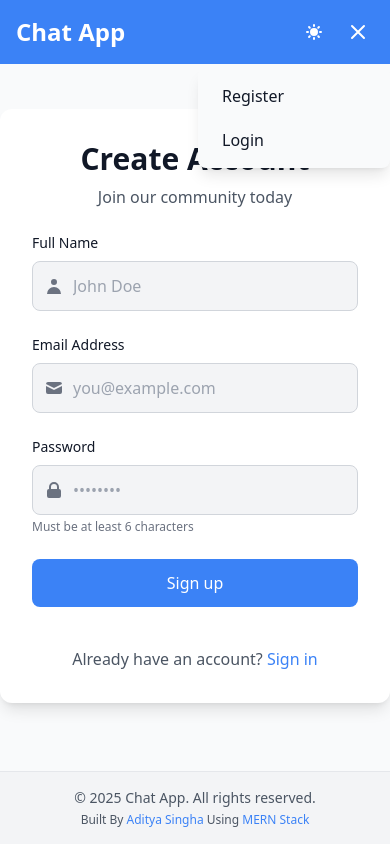
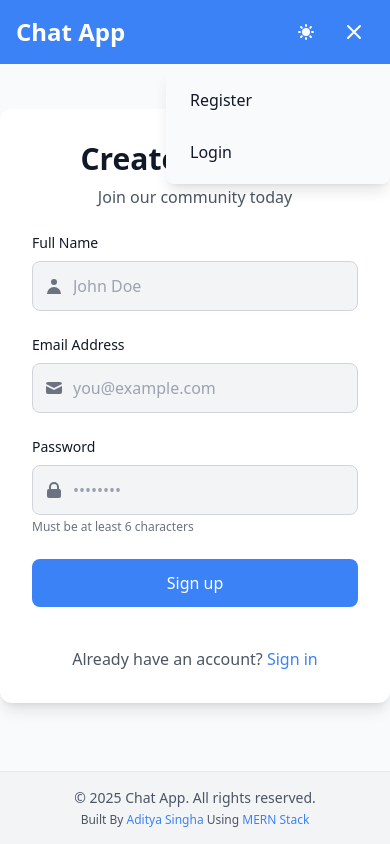
Before and after one commit to Aditya201514049/chat-app, a React (Vite) app in the folder frontend/: page / in a window 390 px wide. Both pictures are taken after a click on the button 358 px from the left and 32 px from the top of the page. Built offline with nearby package versions, Linux system fonts and the light colour scheme; no server answers.

Commit message:
fix: improve Navbar component's mobile and desktop dropdown handling by adding touch event support, refining click target checks, and enhancing accessibility with updated styles

```diff
--- a/frontend/src/components/Navbar.jsx
+++ b/frontend/src/components/Navbar.jsx
@@ -45,7 +45,8 @@ const Navbar = () => {
   }, [token]);
 
   useEffect(() => {
-    const handleClickOutside = (event) => {
+    const handleClickOrTouchOutside = (event) => {
+      // Handle desktop dropdown
       if (
         desktopDropdownRef.current &&
         !desktopDropdownRef.current.contains(event.target)
@@ -53,19 +54,30 @@ const Navbar = () => {
         setIsDropdownOpen(false);
       }
 
-      // For the mobile menu, we need to check if the click target is not the toggle button
-      // or its children (the hamburger or X icon)
+      // Handle mobile dropdown - need to check if clicked/touched element is not the toggle button
+      const toggleButton = document.querySelector('[data-mobile-toggle="true"]');
+      const isToggleButtonClick = toggleButton && (
+        toggleButton === event.target ||
+        toggleButton.contains(event.target)
+      );
+
       if (
         mobileDropdownRef.current &&
         !mobileDropdownRef.current.contains(event.target) &&
-        !event.target.closest('[data-mobile-toggle]')
+        !isToggleButtonClick
       ) {
         setIsMobileMenuOpen(false);
       }
     };
 
-    document.addEventListener("mousedown", handleClickOutside);
-    return () => document.removeEventListener("mousedown", handleClickOutside);
+    // Add multiple event listeners for different device types
+    document.addEventListener("mousedown", handleClickOrTouchOutside);
+    document.addEventListener("touchstart", handleClickOrTouchOutside);
+
+    return () => {
+      document.removeEventListener("mousedown", handleClickOrTouchOutside);
+      document.removeEventListener("touchstart", handleClickOrTouchOutside);
+    };
   }, []);
 
   const handleLogout = () => {
@@ -187,8 +199,13 @@ const Navbar = () => {
             onClick={() => {
               setIsMobileMenuOpen(!isMobileMenuOpen);
             }}
+            onTouchEnd={(e) => {
+              e.preventDefault(); // Prevent default to avoid double-firing
+              setIsMobileMenuOpen(!isMobileMenuOpen);
+            }}
             data-mobile-toggle="true"
-            className="p-1 rounded-md hover:bg-opacity-20 hover:bg-white/20 transition-colors"
+            className="p-2 rounded-md hover:bg-opacity-20 hover:bg-white/20 transition-colors"
+            style={{ touchAction: "manipulation" }} // Improve touch handling
           >
             {isMobileMenuOpen ? (
               <svg
@@ -225,15 +242,21 @@ const Navbar = () => {
           {isMobileMenuOpen && (
             <div
               ref={mobileDropdownRef}
-              className="absolute right-0 top-full mt-1 w-48 rounded-lg shadow-lg overflow-hidden z-40"
-              style={{ backgroundColor: 'var(--color-bg-secondary)', borderColor: 'var(--color-border-light)' }}
+              className="absolute right-0 top-full mt-1 w-56 rounded-lg shadow-lg overflow-hidden z-40"
+              style={{
+                backgroundColor: 'var(--color-bg-secondary)',
+                borderColor: 'var(--color-border-light)',
+                maxHeight: '80vh',
+                overflowY: 'auto',
+                touchAction: 'pan-y'
+              }}
             >
               <div className="flex flex-col p-2 space-y-1">
                 {!token ? (
                   <>
                     <Link
                       to="/register"
-                      className="text-left px-4 py-2 rounded-md transition-colors hover:bg-opacity-10 hover:bg-gray-500"
+                      className="text-left px-4 py-3 rounded-md transition-colors hover:bg-opacity-10 hover:bg-gray-500"
                       onClick={() => setIsMobileMenuOpen(false)}
                       style={{ color: 'var(--color-text-primary)' }}
                     >
@@ -241,7 +264,7 @@ const Navbar = () => {
                     </Link>
                     <Link
                       to="/login"
-                      className="text-left px-4 py-2 rounded-md transition-colors hover:bg-opacity-10 hover:bg-gray-500"
+                      className="text-left px-4 py-3 rounded-md transition-colors hover:bg-opacity-10 hover:bg-gray-500"
                       onClick={() => setIsMobileMenuOpen(false)}
                       style={{ color: 'var(--color-text-primary)' }}
                     >
@@ -252,7 +275,7 @@ const Navbar = () => {
                   <>
                     <Link
                       to="/home"
-                      className="text-left px-4 py-2 rounded-md transition-colors hover:bg-opacity-10 hover:bg-gray-500"
+                      className="text-left px-4 py-3 rounded-md transition-colors hover:bg-opacity-10 hover:bg-gray-500"
                       onClick={() => setIsMobileMenuOpen(false)}
                       style={{
                         backgroundColor: isActive('/home') ? 'var(--color-bg-highlight)' : 'transparent',
@@ -263,7 +286,7 @@ const Navbar = () => {
                     </Link>
                     <Link
                       to="/friends"
-                      className="text-left px-4 py-2 rounded-md transition-colors hover:bg-opacity-10 hover:bg-gray-500"
+                      className="text-left px-4 py-3 rounded-md transition-colors hover:bg-opacity-10 hover:bg-gray-500"
                       onClick={() => setIsMobileMenuOpen(false)}
                       style={{
                         backgroundColor: isActive('/friends') ? 'var(--color-bg-highlight)' : 'transparent',
@@ -274,7 +297,7 @@ const Navbar = () => {
                     </Link>
                     <Link
                       to="/profile"
-                      className="text-left px-4 py-2 rounded-md transition-colors hover:bg-opacity-10 hover:bg-gray-500"
+                      className="text-left px-4 py-3 rounded-md transition-colors hover:bg-opacity-10 hover:bg-gray-500"
                       onClick={() => setIsMobileMenuOpen(false)}
                       style={{
                         backgroundColor: isActive('/profile') ? 'var(--color-bg-highlight)' : 'transparent',
@@ -290,7 +313,7 @@ const Navbar = () => {
                       </div>
                       <button
                         onClick={handleLogout}
-                        className="w-full text-left px-4 py-2 text-sm rounded-md hover:bg-opacity-10 hover:bg-gray-500"
+                        className="w-full text-left px-4 py-3 text-sm rounded-md hover:bg-opacity-10 hover:bg-gray-500"
                         style={{ color: 'var(--color-text-error)' }}
                       >
                         Logout
```
